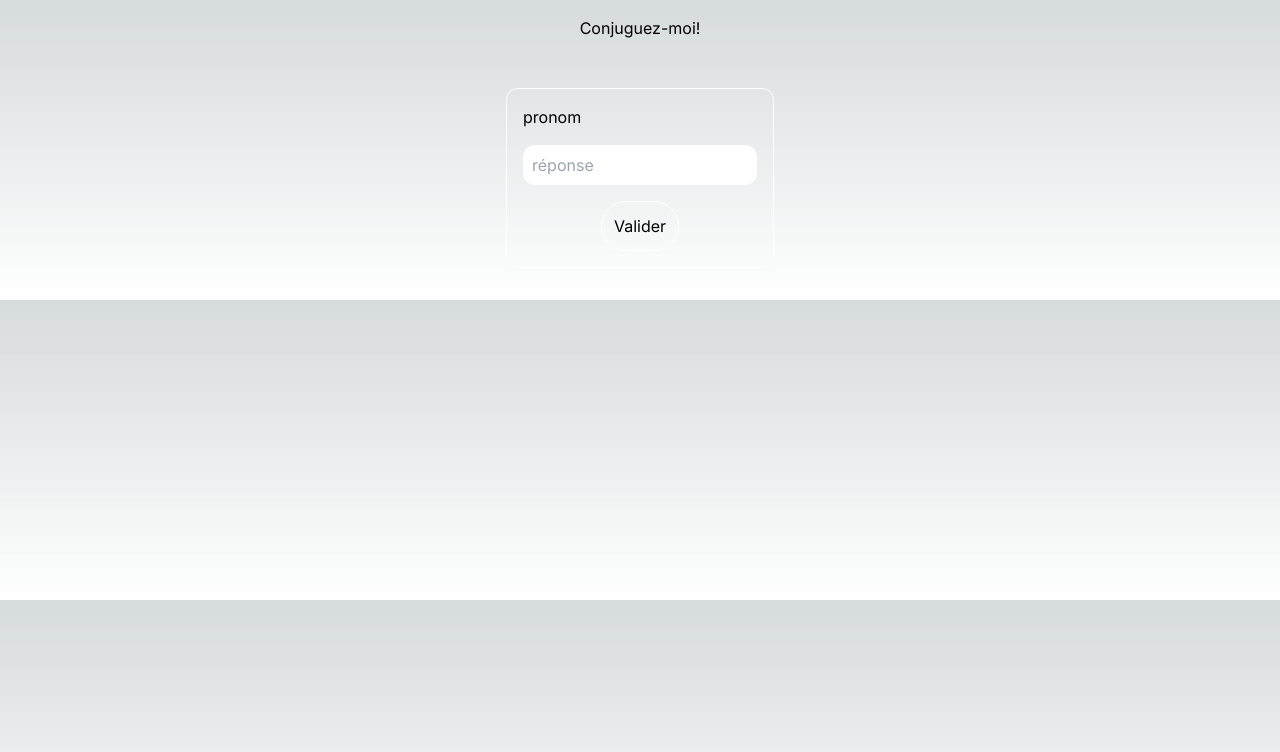
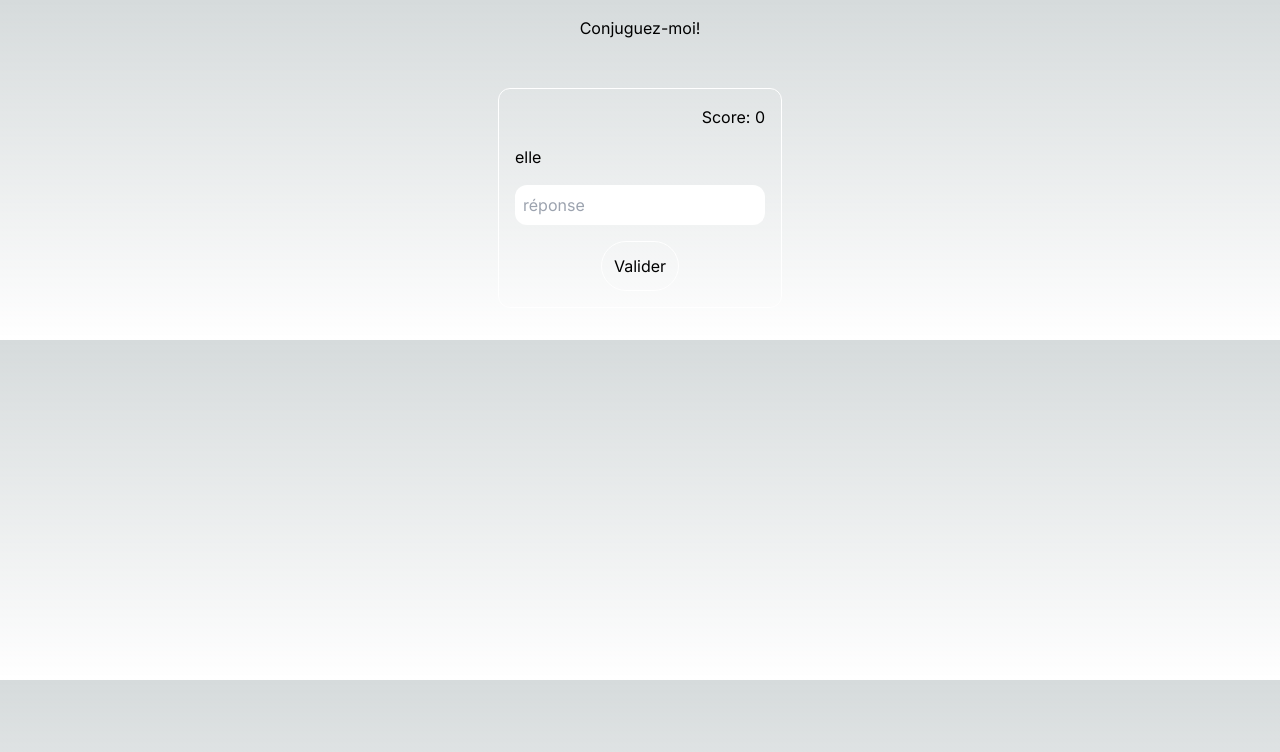
Before and after one commit to marysgreenwood/conjuguez-moi, a Next.js app: page / in a window 1280 px wide. Both pictures are taken after a click on the button "Commencer!". Shown: the top 752 px of the page. Built offline with nearby package versions, Linux system fonts and the light colour scheme.

Commit message:
quiz functions with verb être only

```diff
--- a/next.config.js
+++ b/next.config.js
@@ -1,4 +1,6 @@
 /** @type {import('next').NextConfig} */
-const nextConfig = {}
+const nextConfig = {
+  reactStrictMode: false,
+};
 
-module.exports = nextConfig
+module.exports = nextConfig;
--- a/src/app/components/GameBoard.jsx
+++ b/src/app/components/GameBoard.jsx
@@ -1,47 +1,99 @@
-import React from "react";
+"use client";
+import React, { useState, useEffect } from "react";
+import etre from "./verbs.js";
 
-//verb object stores correct conjugation
-var etre = {
-  je: "suis",
-  tu: "es",
-  il: "est",
-  elle: "est",
-  on: "est",
-  nous: "sommes",
-  vous: "êtes",
-  ils: "sont",
-  elles: "sont",
-};
+//FIGURE OUT HOW TO SHARE SCORE VARIABLE IN GAMEBOARD AND SCOREBOARD COMPONENTS
 
-//function to cycle randomly through verb object keys
+const GameBoard = ({
+  handlePageChange,
+  score,
+  setScore,
+  userAnswers,
+  setUserAnswers,
+}) => {
+  //state variables
+  const [activeQuestion, setActiveQuestion] = useState(0);
 
-const GameBoard = ({ handlePageChange }) => {
+  const [userAnswerIndex, setUserAnswerIndex] = useState(null);
+  const updateAnswers = (userAnswer) =>
+    setUserAnswers([...userAnswers, userAnswer]);
+
+  //shuffle verb array
+  var arr = etre.sort((a, b) => {
+    if (a.subject < b.subject) {
+      return -1;
+    }
+    if (a.subject > b.subject) {
+      return 1;
+    }
+    return 0;
+  });
+
+  //sets pronoun and conjugation values for current question
+  const { subject, verb } = arr[activeQuestion];
+
+  //   Select and check answer
+  function onAnswerSubmit(e, question, res) {
+    e.preventDefault();
+    var response = res.toLowerCase().trim();
+    //object stores user answer
+    var currentAnswer = { pronoun: question, answer: response };
+    //pushes answer to array of user answers
+    updateAnswers(currentAnswer);
+    //check answer & adjust score
+    if (res == arr[activeQuestion].verb) {
+      setScore(score + 1);
+    }
+    //move to next pronoun or move to scoreboard
+    if (activeQuestion !== arr.length - 1) {
+      setActiveQuestion(activeQuestion + 1);
+      document.getElementById("reponse").value = "";
+    } else {
+      handlePageChange("scoreBoard");
+    }
+  }
+
+  useEffect(() => {
+    // sortResults(userAnswers, etre);
+    console.log("etre", etre, "array", arr);
+  }, []);
+
   return (
     <section>
       <div className="flex justify-center m-8">
         <div className="border border-white rounded-xl">
+          <div className="flex justify-end">
+            <h3 className="px-4 pt-4">Score: {score}</h3>
+          </div>
           <div>
-            <h3 className="px-4 pt-4">pronom</h3>
+            <h3 className="px-4 pt-4">{arr[activeQuestion].subject}</h3>
           </div>
+          <form action="">
             <div className="flex justify-center">
-            {/* input saved somehow as userAnswer */}
               <input
                 type="text"
                 id="reponse"
                 name="reponse"
-              placeholder="  réponse"
-              className="m-4 py-2 rounded-xl"
+                placeholder="réponse"
+                className="m-4 p-2 rounded-xl text-black"
               />
             </div>
             <div className="flex justify-center">
               {/* onClick saves user response to local memory, records if answer matches or does not match correct conjugation */}
               <button
                 className="rounded-full p-3 mb-4 border border-white"
-              onClick={() => handlePageChange("scoreBoard")}
+                onClick={(event) =>
+                  onAnswerSubmit(
+                    event,
+                    arr[activeQuestion].subject,
+                    reponse.value
+                  )
+                }
               >
                 Valider
               </button>
             </div>
+          </form>
         </div>
       </div>
     </section>
--- a/src/app/components/ScoreBoard.jsx
+++ b/src/app/components/ScoreBoard.jsx
@@ -1,63 +1,85 @@
-import React from "react";
-//function to render student responses
-export const ScoreBoard = ({ handlePageChange }) => {
+import React, { useEffect } from "react";
+//import etre from "./verbs.js";
+
+export const ScoreBoard = ({ handlePageChange, score, userAnswers }) => {
+  //sort userAnswers array
+  // var results = [];
+  // const sortResults = (arr1, arr2) => {
+  //   for (let i = 0; i < arr1.length; i++) {
+  //     var pron = arr1[i].pronoun;
+  //     var answ = arr1[i].answer;
+  //     for (let j = 0; j < arr2.length; j++) {
+  //       var subj = arr2[j].subject;
+  //       if (pron === subj) {
+  //         results = [...results, answ];
+  //       }
+  //       debugger;
+  //     }
+  //   }
+  // };
+  // useEffect(() => {
+  //   // sortResults(userAnswers, etre);
+  //   console.log("etre", etre, "userAnswers", userAnswers);
+  // }, []);
   return (
     <section>
       <div className="flex justify-center m-8">
         <div className="border border-white rounded-xl">
           <div className="flex justify-end">
-            <h3 className="p-4 ">Score</h3>
+            <h3 className="p-4 ">Score: {score}/9</h3>
           </div>
           <div className="flex justify-center">
             <h3 className="py-4 ">Réponses</h3>
           </div>
           <div className="flex justify-center p-6">
             <table>
+              <tbody>
                 <tr>
                   <td className="p-2">je</td>
                   <td className="p-2">suis</td>
-                <td className="p-2">SA</td>
+                  <td className="p-2">{userAnswers[4].answer}</td>
                 </tr>
                 <tr>
                   <td className="p-2">tu</td>
                   <td className="p-2">es</td>
-                <td className="p-2">SA</td>
+                  <td className="p-2">{userAnswers[7].answer}</td>
                 </tr>
                 <tr>
                   <td className="p-2">il</td>
                   <td className="p-2">est</td>
-                <td className="p-2">SA</td>
+                  <td className="p-2">{userAnswers[2].answer}</td>
                 </tr>
                 <tr>
                   <td className="p-2">elle</td>
                   <td className="p-2">est</td>
-                <td className="p-2">SA</td>
+                  <td className="p-2">{userAnswers[0].answer}</td>
                 </tr>
                 <tr>
                   <td className="p-2">on</td>
                   <td className="p-2">est</td>
-                <td className="p-2">SA</td>
+                  <td className="p-2">{userAnswers[6].answer}</td>
                 </tr>
                 <tr>
                   <td className="p-2">nous</td>
                   <td className="p-2">sommes</td>
-                <td className="p-2">SA</td>
+                  <td className="p-2">{userAnswers[5].answer}</td>
                 </tr>
                 <tr>
                   <td className="p-2">vous</td>
                   <td className="p-2">êtes</td>
-                <td className="p-2">SA</td>
+                  <td className="p-2">{userAnswers[8].answer}</td>
                 </tr>
                 <tr>
                   <td className="p-2">ils</td>
                   <td className="p-2">sont</td>
-                <td className="p-2">SA</td>
+                  <td className="p-2">{userAnswers[3].answer}</td>
                 </tr>
                 <tr>
                   <td className="p-2">elles</td>
                   <td className="p-2">sont</td>
-                <td className="p-2">SA</td>
+                  <td className="p-2">{userAnswers[1].answer}</td>
                 </tr>
+              </tbody>
             </table>
           </div>
           <div className="flex justify-center">
--- /dev/null
+++ b/src/app/components/verbs.js
@@ -0,0 +1,14 @@
+//verb array stores correct conjugation
+var etre = [
+  { subject: "je", verb: "suis" },
+  { subject: "tu", verb: "es" },
+  { subject: "il", verb: "est" },
+  { subject: "elle", verb: "est" },
+  { subject: "on", verb: "est" },
+  { subject: "nous", verb: "sommes" },
+  { subject: "vous", verb: "êtes" },
+  { subject: "ils", verb: "sont" },
+  { subject: "elles", verb: "sont" },
+];
+
+export default etre;
--- a/src/app/pages/PageContainer.jsx
+++ b/src/app/pages/PageContainer.jsx
@@ -1,4 +1,4 @@
-"use client"
+"use client";
 import React, { useState } from "react";
 //pages
 import { StartBoard } from "../components/StartBoard";
@@ -7,26 +7,44 @@ import { ScoreBoard } from "../components/ScoreBoard";
 
 export default function PageContainer() {
   const [currentPage, setCurrentPage] = useState("startBoard");
+  const [score, setScore] = useState(0);
+  const [userAnswers, setUserAnswers] = useState([]);
 
   const renderPage = () => {
     if (currentPage === "startBoard") {
-      return <StartBoard handlePageChange={handlePageChange} currentPage={currentPage}/>;
+      return (
+        <StartBoard
+          handlePageChange={handlePageChange}
+          currentPage={currentPage}
+        />
+      );
     }
     if (currentPage === "gameBoard") {
-      return <GameBoard handlePageChange={handlePageChange} currentPage={currentPage}/>;
+      return (
+        <GameBoard
+          handlePageChange={handlePageChange}
+          currentPage={currentPage}
+          score={score}
+          setScore={setScore}
+          userAnswers={userAnswers}
+          setUserAnswers={setUserAnswers}
+          // updateAnswers={updateAnswers}
+        />
+      );
     }
     if (currentPage === "scoreBoard") {
-      return <ScoreBoard handlePageChange={handlePageChange} currentPage={currentPage}/>;
+      return (
+        <ScoreBoard
+          handlePageChange={handlePageChange}
+          currentPage={currentPage}
+          score={score}
+          userAnswers={userAnswers}
+        />
+      );
     }
   };
 
   const handlePageChange = (page) => setCurrentPage(page);
 
-  return (
-    <div>
-
-      {renderPage()}
-      {console.log(currentPage)}
-    </div>
-  );
+  return <div>{renderPage()}</div>;
 }
```
Lines whose indentation alone changed are shown as unchanged.
